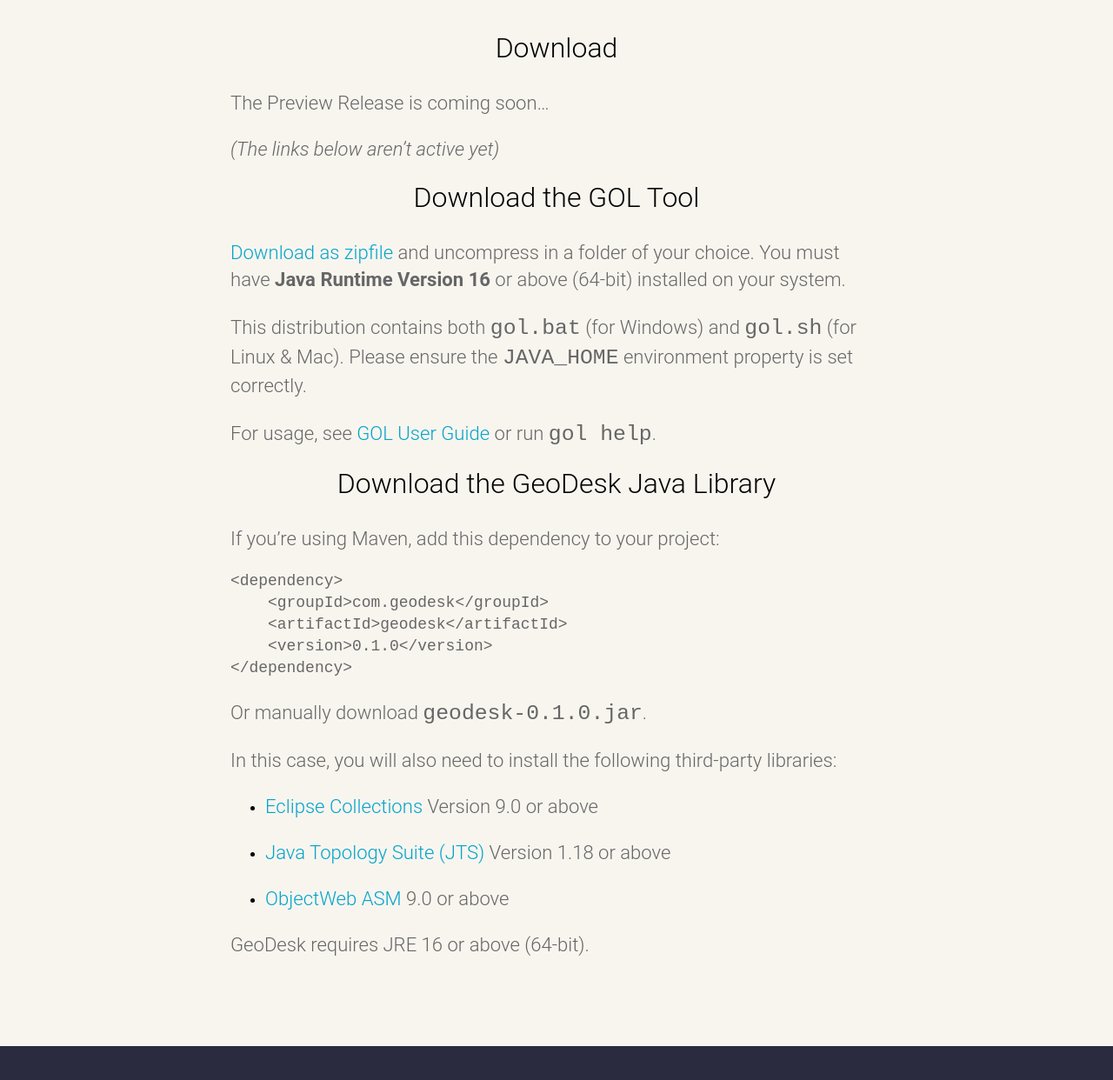
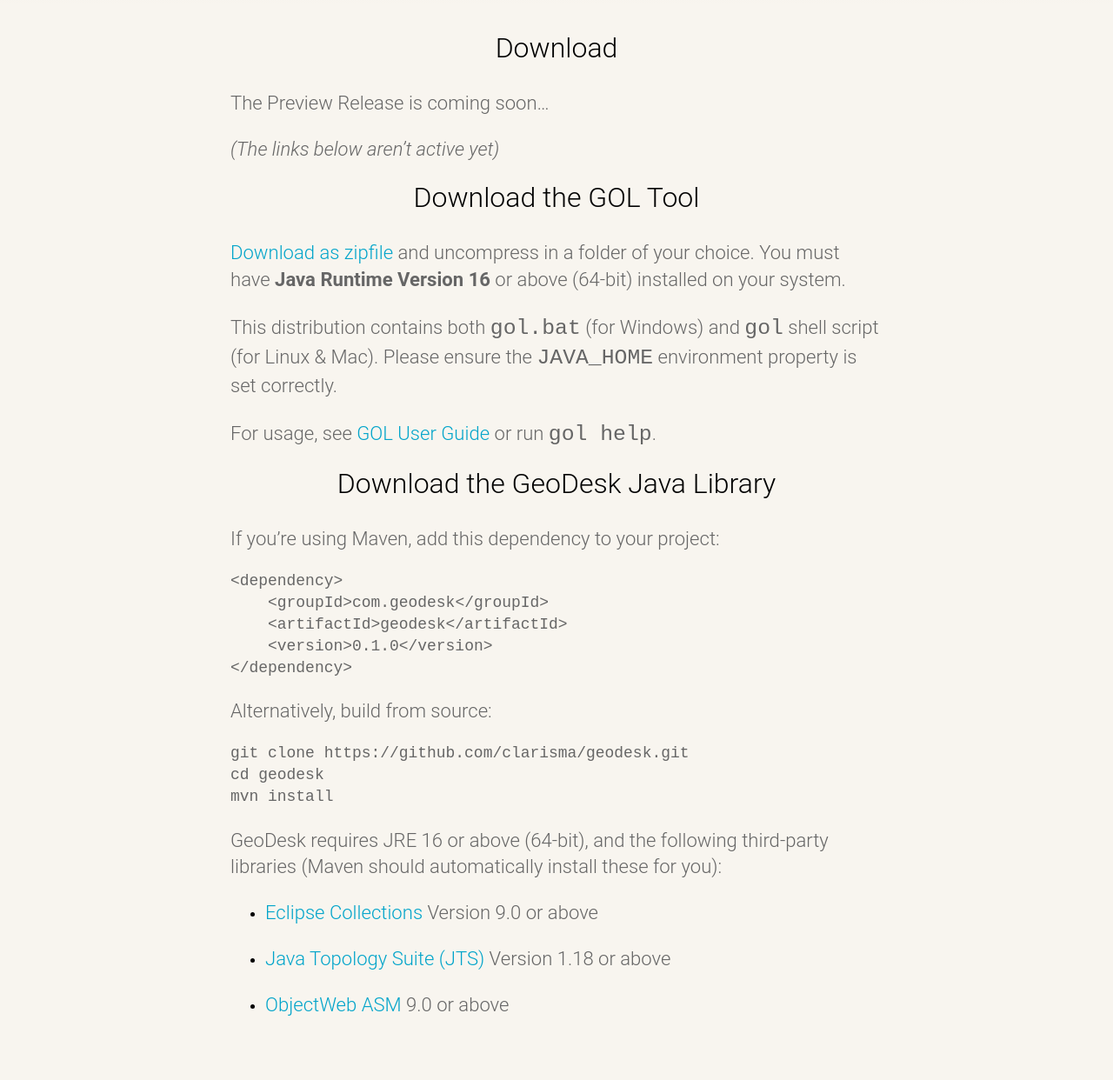
Before and after one commit to clarisma/geodesk-site, a Jekyll site: the page built from download.md, in a window 1280 px wide and 1400 px high. Shown: the part 150-1392 px from the top of the window at 87% size. Built offline with Jekyll 4.4.1, drawn with Linux system fonts in a browser that asks for light colours.

````diff
--- a/download.md
+++ b/download.md
@@ -17,7 +17,7 @@
 [Download as zipfile](todo) and uncompress in a folder of your choice. You
 must have **Java Runtime Version 16** or above (64-bit) installed on your system.
 
-This distribution contains both `gol.bat` (for Windows) and `gol.sh` (for Linux & Mac).
+This distribution contains both `gol.bat` (for Windows) and `gol` shell script (for Linux & Mac).
 Please ensure the `JAVA_HOME` environment property is set correctly.
 
 For usage, see [GOL User Guide](http://docs.geodesk.com/gol) or run `gol help`.
@@ -28,9 +28,15 @@
 
 {% include maven.md %}
 
-Or manually download [`geodesk-{{ site.geodesk_version }}.jar`](todo).
+Alternatively, build from source:
 
-In this case, you will also need to install the following third-party libraries:
+```
+git clone https://github.com/clarisma/geodesk.git
+cd geodesk
+mvn install
+```
+
+GeoDesk requires JRE 16 or above (64-bit), and the following third-party libraries (Maven should automatically install these for you):
 
 - [Eclipse Collections](https://github.com/eclipse/eclipse-collections) Version 9.0 or above
 
@@ -38,6 +44,5 @@
 
 - [ObjectWeb ASM](https://asm.ow2.io/) 9.0 or above
 
-GeoDesk requires JRE 16 or above (64-bit).
 
 </div>
````
